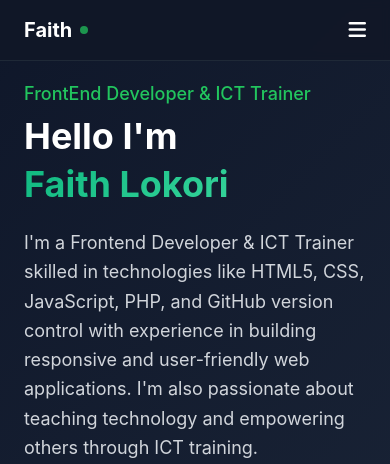
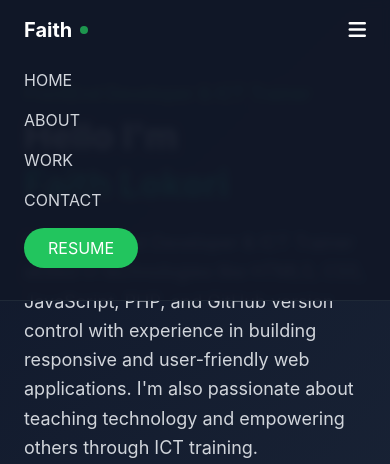
Before and after one commit to lokorifaith/Faith-Portfolio, a plain HTML site: page index.html in a window 390 px wide. Both pictures are taken after a click on the button 357 px from the left and 30 px from the top of the page. Shown: the top 464 px of the page. Drawn offline with nearby package versions, Linux system fonts and the light colour scheme.

Commit message:
Fix mobile navigation menu across all pages
- Add missing mobile menu to index.html
- Fix broken About page link in mobile menus (resume.html -> About.html)
- Add resume download link to all mobile menus
- Ensure consistent mobile navigation across all pages
- Mobile menu now fully functional on phone/tablet devices

```diff
--- a/index.html
+++ b/index.html
@@ -116,7 +116,15 @@
             </div>
 
             <!-- Mobile menu -->
-
+            <div id="mobileMenu" class="hidden md:hidden mt-4 pb-4">
+                <a href="index.html" class="block py-2 text-gray-300 hover:text-white">HOME</a>
+                <a href="About.html" class="block py-2 text-gray-300 hover:text-white">ABOUT</a>
+                <a href="work.html" class="block py-2 text-gray-300 hover:text-white">WORK</a>
+                <a href="contact.html" class="block py-2 text-gray-300 hover:text-white">CONTACT</a>
+                <a href="./img/Faith-Lokori-.pdf" class="bg-green-500 hover:bg-green-600 text-white px-6 py-2 rounded-full transition-colors mt-2 inline-block">
+                    RESUME
+                </a>
+            </div>
         </div>
     </nav>
 
```
Also changed, not shown: About.html (+2 -3 lines), contact.html (+3 -3 lines), work.html (+3 -3 lines).
